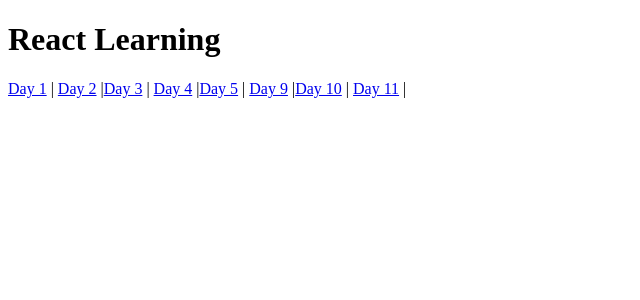
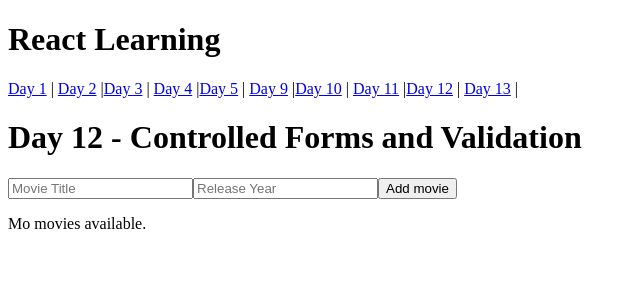
Before and after one commit to RiyonBASNET/react-learning, a React (Vite) app: page /day12 in a window 1280 px wide. Shown: the top 300 px of the page, without its empty margins (0-640 px from the left). Built offline with nearby package versions, Linux system fonts and the light colour scheme.

Commit message:
Day 12: controlled form and validation

```diff
--- a/src/App.jsx
+++ b/src/App.jsx
@@ -8,6 +8,7 @@ import Day5 from "./pages/Day5";
 import Day9 from "./pages/Day9";
 import Day10 from "./pages/Day10";
 import Day11 from "./pages/Day11";
+import Day12 from "./pages/Day12";
 
 function App() {
   return (
@@ -19,6 +20,7 @@ function App() {
         <Link to="/day3">Day 3</Link> | <Link to="/day4">Day 4</Link> |
         <Link to="/day5">Day 5</Link> | <Link to="/day9">Day 9</Link> |
         <Link to="/day10">Day 10</Link> | <Link to="/day11">Day 11</Link> |
+        <Link to="/day12">Day 12</Link> | <Link to="/day13">Day 13</Link> |
       </nav>
       <Routes>
         <Route path="/day1" element={<Day1 />} />
@@ -29,6 +31,7 @@ function App() {
         <Route path="/day9" element={<Day9 />} />
         <Route path="/day10" element={<Day10 />} />
         <Route path="/day11" element={<Day11 />} />
+        <Route path="/day12" element={<Day12 />} />
       </Routes>
     </div>
   );
--- /dev/null
+++ b/src/components/AddMovieForm2.jsx
@@ -0,0 +1,59 @@
+import { useState } from "react";
+
+function AddMovieForm2({ onAdd }) {
+  const [form, setForm] = useState({
+    title: "",
+    year: "",
+  });
+
+  const [error, setError] = useState(null);
+
+  function handleChange(e) {
+    const { name, value } = e.target;
+
+    setForm((prev) => ({
+      ...prev,
+      [name]: value,
+    }));
+  }
+
+  function handleSubmit(e) {
+    e.preventDefault();
+    if (!form.title || !form.year) {
+      setError("All fields is required.");
+      return;
+    }
+
+    onAdd({
+      title: form.title,
+      year: Number(form.year),
+    });
+
+    setForm({ title: "", year: "" });
+    setError(null);
+  }
+
+  return (
+    <form action="" onSubmit={handleSubmit}>
+      <input
+        type="text"
+        name="title"
+        placeholder="Movie Title"
+        value={form.title}
+        onChange={handleChange}
+      />
+
+      <input
+        type="number"
+        name="year"
+        placeholder="Release Year"
+        value={form.year}
+        onChange={handleChange}
+      />
+      <button type="submit">Add movie</button>
+
+      {error && <p>{error}</p>}
+    </form>
+  );
+}
+export default AddMovieForm2;
--- /dev/null
+++ b/src/pages/Day12.jsx
@@ -0,0 +1,32 @@
+import { useEffect, useState } from "react";
+import { getMovies, createMovie } from "../api/movies";
+import MovieList from "../components/MovieList";
+import AddMovieForm2 from "../components/AddMovieForm2";
+
+function Day12() {
+  const [movies, setMovies] = useState([]);
+  const [error, setError] = useState(null);
+
+  function handleAddMovie(movie) {
+    setMovies((prevMovies) => [
+      ...prevMovies,
+      {
+        id: Date.now(),
+        title: movie.title,
+        year: movie.year,
+      },
+    ]);
+  }
+
+  if (error) return <p>Error{error}</p>;
+  return (
+    <div>
+      <h1>Day 12 - Controlled Forms and Validation</h1>
+
+      <AddMovieForm2 onAdd={handleAddMovie} />
+
+      <MovieList movies={movies} />
+    </div>
+  );
+}
+export default Day12;
```
